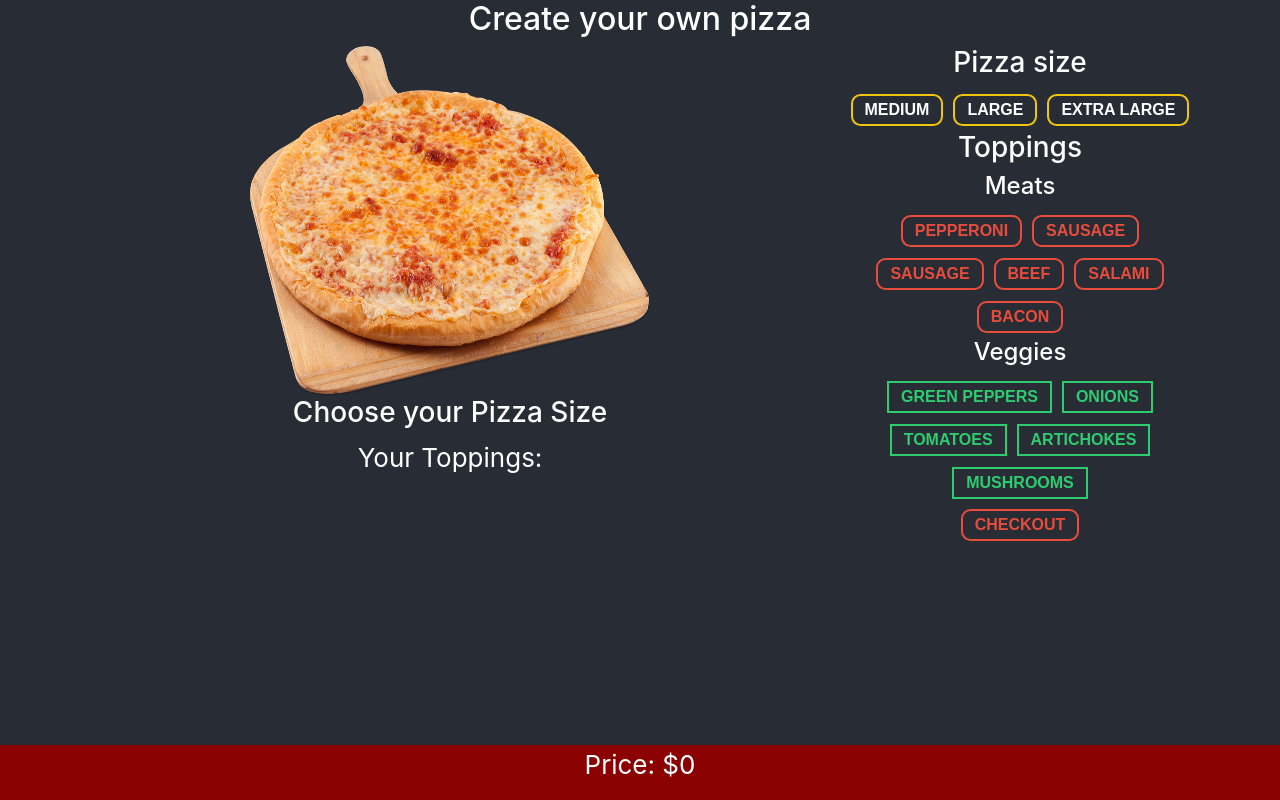
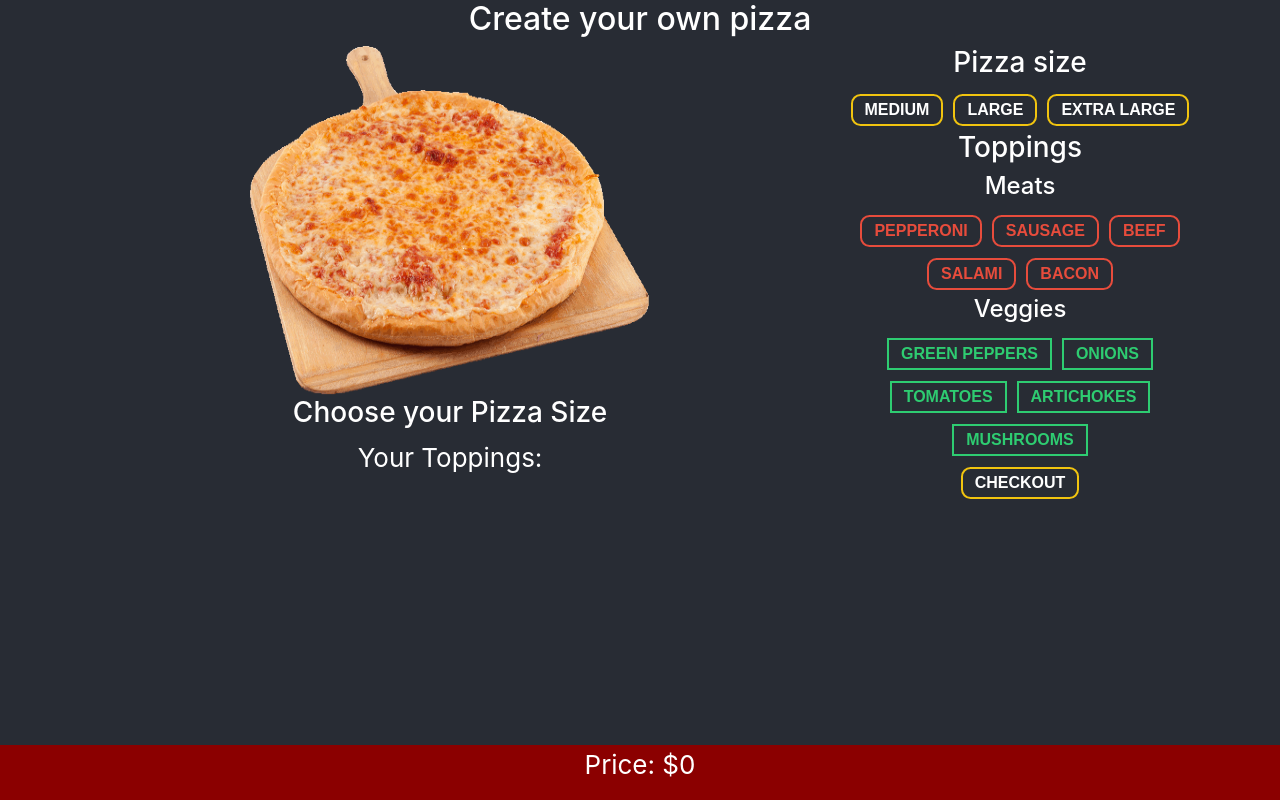
Before and after one commit to DylanBozarth/pizzaPiza, a React (Create React App) app: page / in a window 1280 px wide. Built offline with nearby package versions, Linux system fonts and the light colour scheme.

Commit message:
button issue

```diff
--- a/src/App.scss
+++ b/src/App.scss
@@ -57,11 +57,7 @@ $turquoise: #1abc9c;
   font-family: 'Montserrat', sans-serif;
   font-weight: 700;
 
-  &:hover,
-  &:focus {
-    color: #fff;
-    outline: 0;
-  }
+
 }
 
 //BUTTON 1
@@ -90,6 +86,9 @@ $turquoise: #1abc9c;
     background-position: 0;
   }
 }
+.forthActive {
+  background-position: 0;
+}
 
 //BUTTON 5
 .fifth {
@@ -102,8 +101,16 @@ $turquoise: #1abc9c;
   z-index: 1;
   transition: color 150ms ease-in-out;
 
-  &:after {
+  .fifthActive {
     content: '';
+    border-color: $green;
+  // border: 0;
+  border-radius: 0;
+  color: $green !important;
+  position: relative;
+  overflow: hidden;
+  z-index: 1;
+  transition: color 150ms ease-in-out;
     position: absolute;
     display: block;
     top: 0;
@@ -116,10 +123,6 @@ $turquoise: #1abc9c;
     transition: width 150ms ease-in-out;
   }
 
-  &:hover {
-    color: #fff;
-    &:after {
-      width: 110%;
-    }
-  }
+
+
 }
--- a/src/CYO.js
+++ b/src/CYO.js
@@ -1,10 +1,10 @@
 import React, { useState } from "react";
 import ButtonClickable from './button'
+import ButtonClickable2 from "./button2";
 const CYO = () => {
   const [pizzaSize, setPizzaSize] = useState("Choose your Pizza Size");
 
   const [toppings, setToppings] = useState([]);
-  const [isActive, setActive] = useState("false");
   const [startPrice, setStartPrice] = useState(0);
   // const [toppingPrice, setToppingPrice] = useState(0)
   const addPizza = (e) => {
@@ -110,98 +110,17 @@ const addTopping = (value) => {
           <h4>Meats</h4>
            <ButtonClickable onClick={(event) => {ToppingPlusMinus(event)}}  name="Pepperoni" value="Pepperoni, " ></ButtonClickable>
            <ButtonClickable onClick={(event) => {ToppingPlusMinus(event)}}  name="Sausage" value="Sausage, " ></ButtonClickable>
-          <button
-            type="button"
-            value="Sausage, "
-            className={ isActive ? "button btn first" : "button btn firstActive"}
-            onClick={(event) => {
-              ToppingPlusMinus(event);
-            }}
-          >
-            Sausage
-          </button>
-          <button
-            type="button"
-            value="Beef, "
-            className="button btn first"
-            onClick={(event) => {
-              ToppingPlusMinus(event);
-            }}
-          >
-            Beef
-          </button>
-          <button
-            type="button"
-            value="Salami, "
-            className="button btn first"
-            onClick={(event) => {
-              ToppingPlusMinus(event);
-            }}
-          >
-            Salami
-          </button>
-          <button
-            type="button"
-            value="Bacon, "
-            className="button btn first"
-            onClick={(event) => {
-              ToppingPlusMinus(event);
-            }}
-          >
-            Bacon
-          </button>
+           <ButtonClickable onClick={(event) => {ToppingPlusMinus(event)}}  name="Beef" value="Beef, " ></ButtonClickable>
+           <ButtonClickable onClick={(event) => {ToppingPlusMinus(event)}}  name="Salami" value="Salami, " ></ButtonClickable>
+           <ButtonClickable onClick={(event) => {ToppingPlusMinus(event)}}  name="Bacon" value="Bacon, " ></ButtonClickable>
+
           <h4>Veggies</h4>
-          <button
-            type="button"
-            value="Green Peppers, "
-            className="button btn fifth"
-            onClick={(event) => {
-              ToppingPlusMinus(event);
-            }}
-          >
-            Green Peppers
-          </button>
-          <button
-            type="button"
-            value="Onions, "
-            className="button btn fifth"
-            onClick={(event) => {
-              ToppingPlusMinus(event);
-            }}
-          >
-            Onions
-          </button>
-          <button
-            type="button"
-            value="Tomatoes, "
-            className="button btn fifth"
-            onClick={(event) => {
-              ToppingPlusMinus(event);
-            }}
-          >
-            Tomatoes
-          </button>
-          <button
-            type="button"
-            value="Artichokes, "
-            className="button btn fifth"
-            onClick={(event) => {
-              ToppingPlusMinus(event);
-            }}
-          >
-           Artichokes
-          </button>
-          <button
-            type="button"
-            className="button btn fifth"
-            value="Mushrooms, "
-            onClick={(event) => {
-              ToppingPlusMinus(event);
-            }}
-          >
-            Mushrooms
-          </button>
-          <br /><button  className="checkout button btn third" onClick={CheckSize}>Checkout</button>
+          <ButtonClickable2 onClick={(event) => {ToppingPlusMinus(event)}}  name="Green Peppers" value="Green Peppers, " ></ButtonClickable2>
+          <ButtonClickable2 onClick={(event) => {ToppingPlusMinus(event)}}  name="Onions" value="Onions, " ></ButtonClickable2>
+          <ButtonClickable2 onClick={(event) => {ToppingPlusMinus(event)}}  name="Tomatoes" value="Tomatoes, " ></ButtonClickable2>
+          <ButtonClickable2 onClick={(event) => {ToppingPlusMinus(event)}}  name="Artichokes" value="Artichokes, " ></ButtonClickable2>
+          <ButtonClickable2 onClick={(event) => {ToppingPlusMinus(event)}}  name="Mushrooms" value="Mushrooms, " ></ButtonClickable2>
+          <br /><button  className="checkout button btn fourth" onClick={CheckSize}>Checkout</button>
         </div>
 
         <div className="pricefooter">
--- /dev/null
+++ b/src/button2.js
@@ -0,0 +1,20 @@
+import React, {useState} from 'react'
+
+const ButtonClickable2 = (props) => {
+    const [isActive, setActive] = useState("false");
+    const handleToggle = (e) => {
+     setActive(!isActive);
+     props.onClick(e)
+    };
+     return <button
+               type="button"
+               value={props.value}
+               className={isActive ? "button btn fifth" : "button btn fifthActive"}
+               onClick={handleToggle}
+             >
+              {props.name}
+             </button>
+
+   }
+
+   export default ButtonClickable2
```
Also changed, not shown: public/pizza.png, 1 other file (tests, documents, lock files or other folders).
